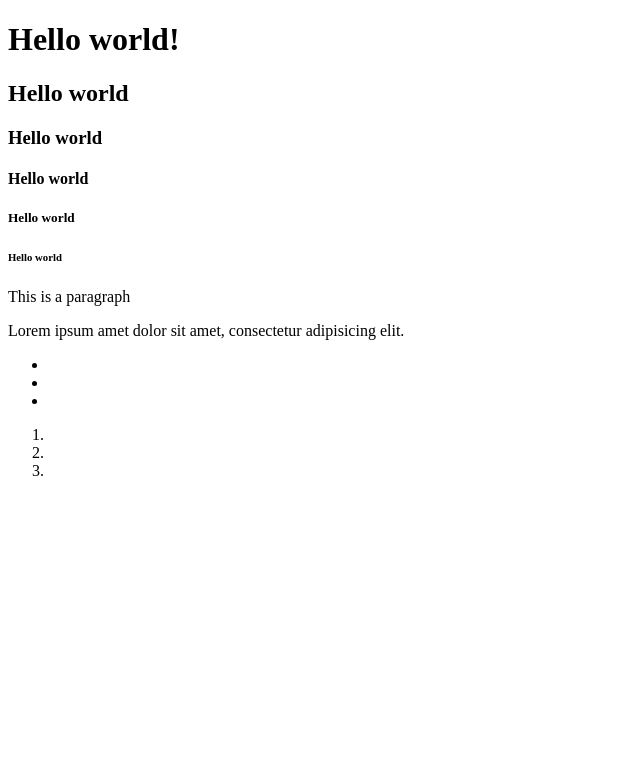
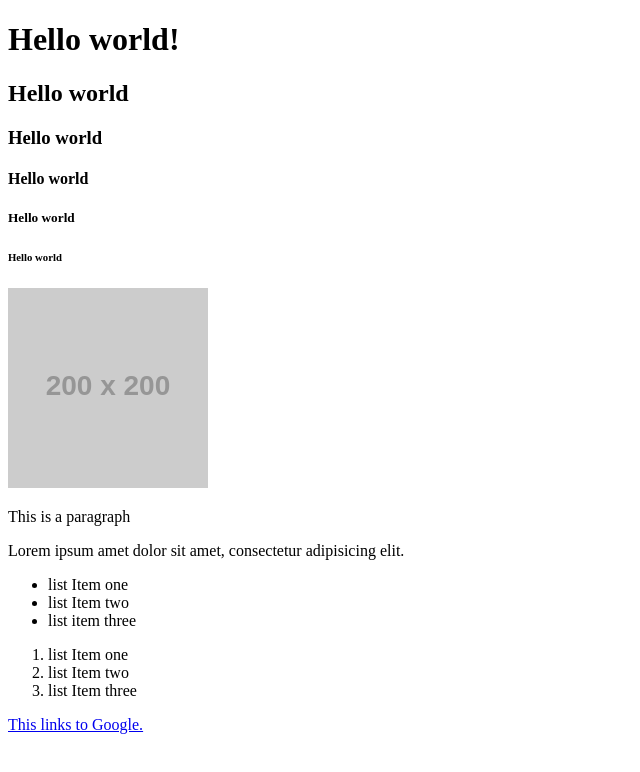
Before and after one commit to TJBellamy/second-day-repo, a plain HTML site: page index.html in a window 1280 px wide. Shown: the whole page, without its empty margins (0-640 px from the left). Drawn offline with Linux system fonts and the light colour scheme; placeholder pictures from the web are drawn by us.

Commit message:
added basic elements to index.html and added to README.md

```diff
--- a/index.html
+++ b/index.html
@@ -4,7 +4,7 @@
     <meta charset="UTF-8">
     <meta http-equiv="X-UA-Compatible" content="IE=edge">
     <meta name="viewport" content="width=device-width, initial-scale=1.0">
-    <title>Document</title>
+    <title>Hello world</title>
 </head>
 <body>
     <!-- this is my header -->
@@ -16,19 +16,27 @@
     <h5>Hello world</h5>
     <h6>Hello world</h6>
  </header>
+ <section>
+    <img src="https://via.placeholder.com/200" alt="200x200 placeholder"/>
+ <section>
  <p> This is a paragraph</p>
  <p>Lorem ipsum <stong>amet</stong> dolor sit amet, consectetur adipisicing elit.</p>
-<ul>
-<li></li>
-<li></li>
-<li></li>
+</section>
+
+ <ul>
+<li>list Item one</li>
+<li>list Item two</li>
+<li>list item three</li>
 </ul>
 
 <ol>
-<li></li>
-<li></li>
-<li></li>
+<li>list Item one</li>
+<li>list Item two</li>
+<li>list Item three</li>
+
 </ol>
+
+<a href="https://www.google.com">This links to Google.</a>
  <section></section>
 </body>
 </html>
```
